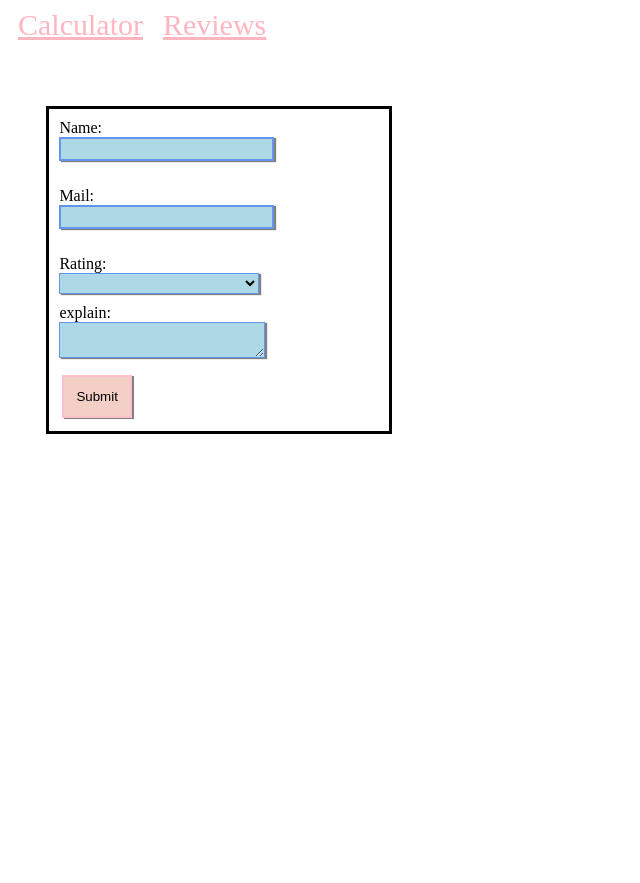
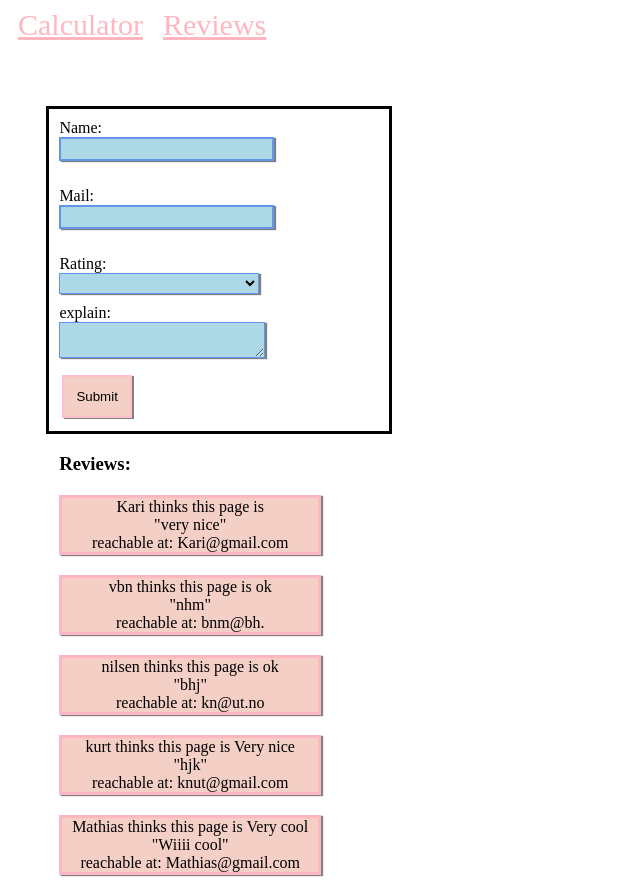
Before and after one commit to charlohc/CalculatorInVue, a Vue app in the folder Calculator/: page /reviews in a window 1280 px wide. Shown: the whole page, without its empty margins (0-640 px from the left). Before the commit the page ends 800 px from the top, so only its background shows below. Built offline with nearby package versions, Linux system fonts and the light colour scheme; data requests are answered from the project's data file.

Commit message:
implementet improvements

```diff
--- a/Calculator/src/data/db.json
+++ b/Calculator/src/data/db.json
@@ -11,6 +11,27 @@
       "text": "nhm",
       "rating": "ok",
       "id": 1
+    },
+    {
+      "name": "nilsen",
+      "mail": "kn@ut.no",
+      "text": "bhj",
+      "rating": "ok",
+      "id": 2
+    },
+    {
+      "name": "kurt",
+      "mail": " knut@gmail.com",
+      "text": "hjk",
+      "rating": "Very nice",
+      "id": 3
+    },
+    {
+      "name": "Mathias",
+      "mail": "Mathias@gmail.com",
+      "text": "Wiiii cool",
+      "rating": "Very cool",
+      "id": 4
     }
   ]
 }
--- a/Calculator/src/views/reviews.vue
+++ b/Calculator/src/views/reviews.vue
@@ -88,14 +88,13 @@ document.getElementById('submitButton').id = 'disabled';
     this.name = store.user.name;
     this.mail = store.user.mail;
 
+    fetch('http://localhost:3000/user')
+        .then(res => res.json())
+        .then(data => this.reviews = data)
+        .catch(err => console.log(err))
+
   },
   methods: {
-      correctName(value) {
-
-      },
-    correctMail() {
-
-    },
 
      onSubmit() {
       if (this.name === "" || this.mail === "" || this.text === "" || this.rating === null) {
```
